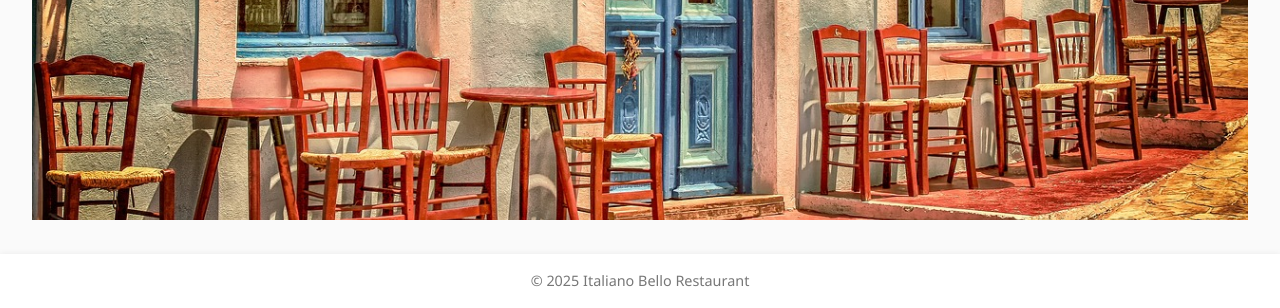
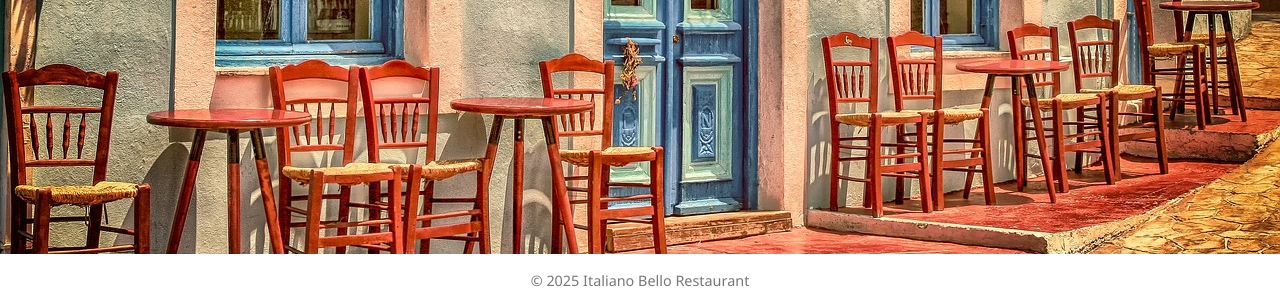
Before and after one commit to viktoria365dev/top-restaurant, a website built with Vite: page index.html in a window 1280 px wide. Shown: the part 492-800 px from the top of the page. Built offline with nearby package versions, Linux system fonts and the light colour scheme.

Commit message:
change image size

```diff
--- a/src/style.css
+++ b/src/style.css
@@ -70,7 +70,6 @@ nav button.active {
 main#content {
   flex: 1;
   overflow-y: auto;
-  padding: 2rem;
 }
 
 footer {
@@ -83,12 +82,16 @@ footer {
   flex-shrink: 0;
 }
 
+.home {
+  height: 100%;
+}
+
 /* Hero */
 
 .hero {
   position: relative;
   width: 100%;
-  height: 600px;
+  height: 100%;
   overflow: hidden;
 }
 
@@ -119,6 +122,7 @@ footer {
 
 .menu-container {
   max-width: 1200px;
+  padding: 2rem;
   margin: 2rem auto;
   display: flex;
   flex-direction: column;
@@ -181,6 +185,7 @@ footer {
 
 .contact {
   max-width: 600px;
+  padding: 2rem;
   margin: 2rem auto;
   text-align: center;
 }
```
